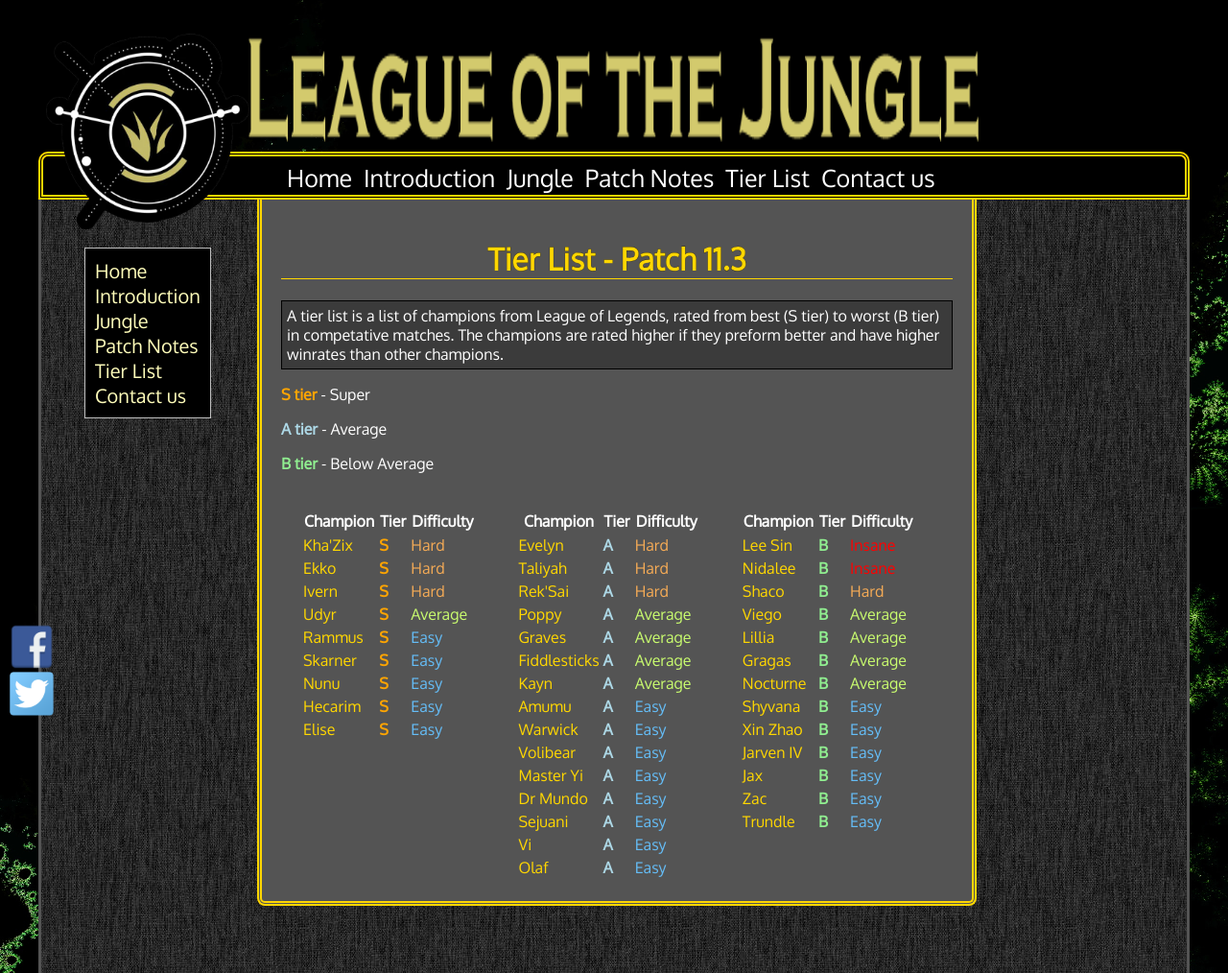
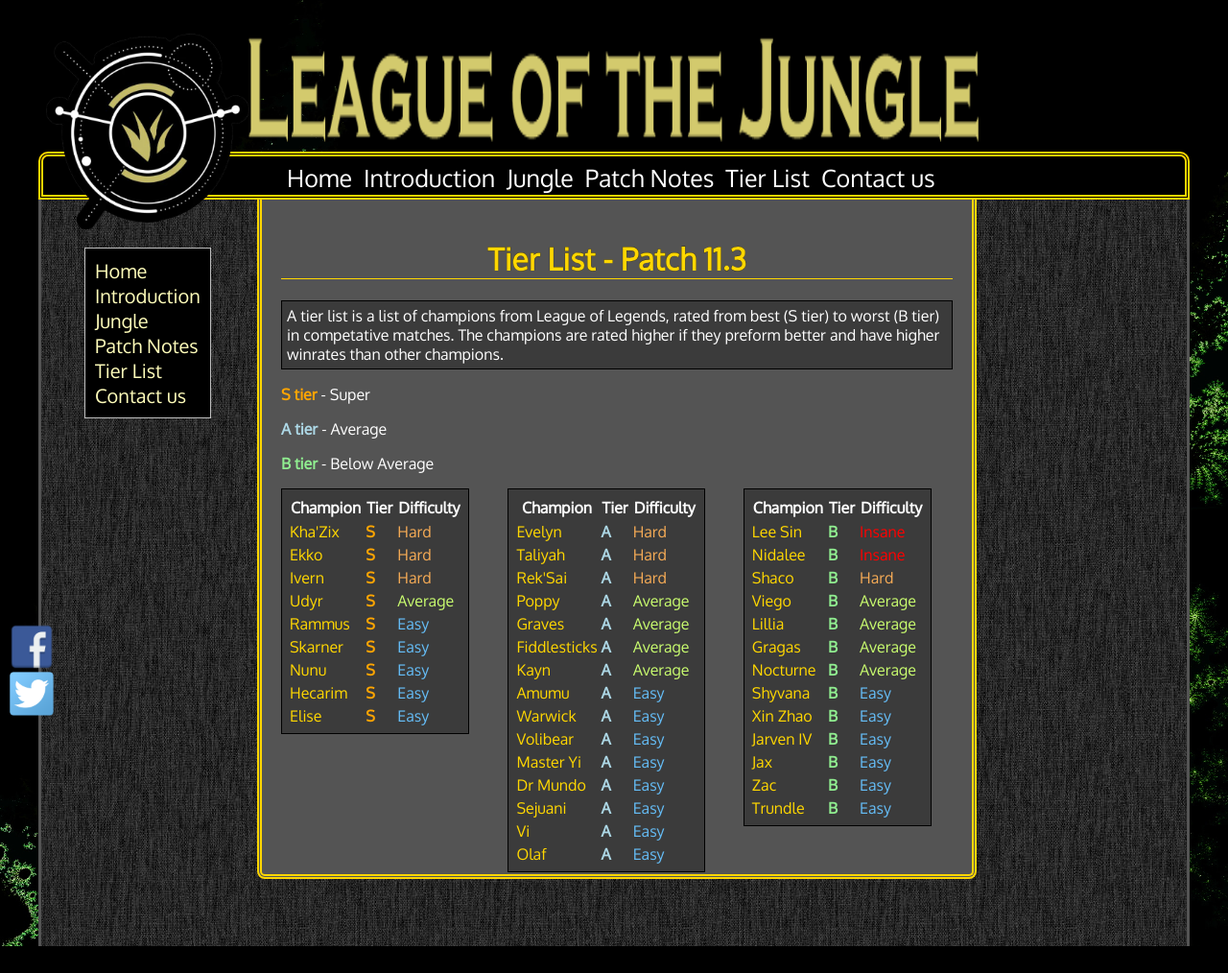
Before and after one commit to AlanRondoleanu/LeagueWebsite, a plain HTML site: page blog.html in a window 1280 px wide. Shown: the whole page at 96% size. After the commit the page ends 986 px from the top, so only its background shows below. Drawn offline with Linux system fonts and the light colour scheme.

Commit message:
added more features

```diff
--- a/blog.html
+++ b/blog.html
@@ -195,7 +195,7 @@
   </tr>
 </table>
 
-<table caption = "A tier list of all the B rated champions">
+<table id = "tiertablelast" caption = "A tier list of all the B rated champions">
   <tr>
     <th scope="row">Champion</th>
     <th scope="row">Tier</th>
--- a/styles.css
+++ b/styles.css
@@ -218,6 +218,15 @@ li a:hover,li a:active,li a:focus{
 }
 #tiertable{
 	float: left;
+	background-color: #3B3B3B;
+	padding: 5px;
+	border: 1px solid black;
+	margin-right: 40px;
+}
+#tiertablelast{
+	background-color: #3B3B3B;
+	padding: 5px;
+	border: 1px solid black;
 }
 table {
 	padding: 20px;
```
